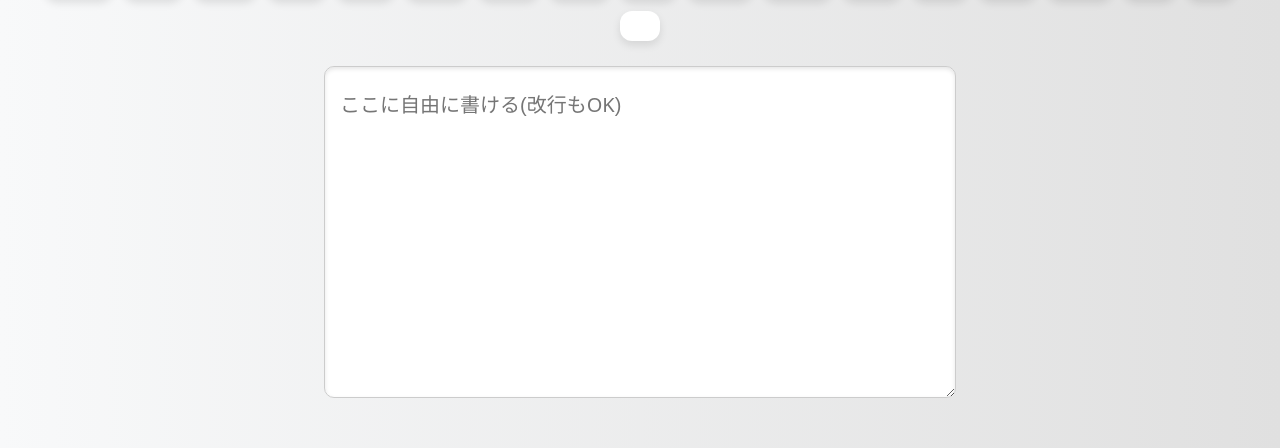
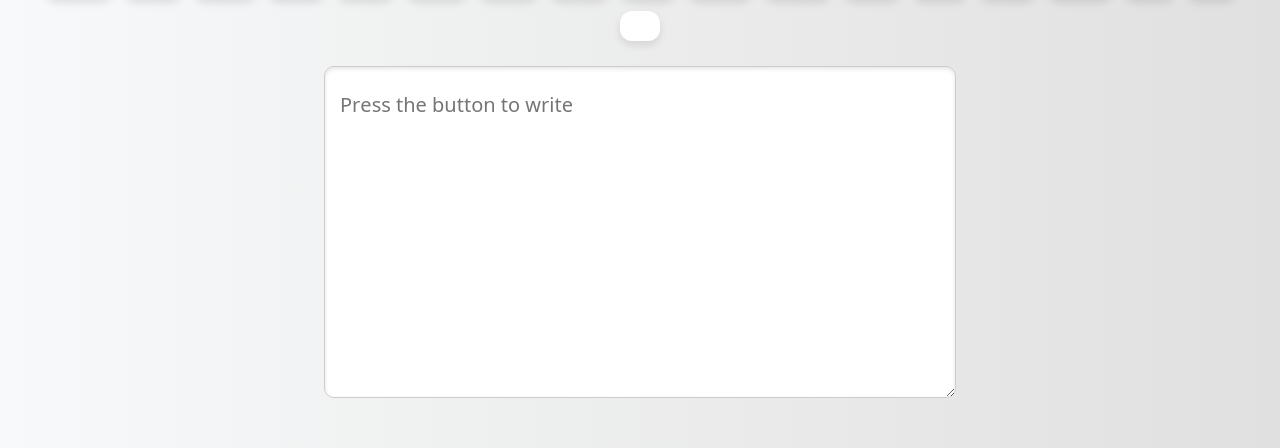
Before and after one commit to DieserFuchs/mystickeys, a plain HTML site: page index.html in a window 1280 px wide. Shown: the part 318-766 px from the top of the page. Drawn offline with Linux system fonts and the light colour scheme.

Commit message:
Update index.html

```diff
--- a/index.html
+++ b/index.html
@@ -88,7 +88,7 @@
   <!-- ボタンがここに生成される -->
 </div>
 
-<textarea id="output" placeholder="ここに自由に書ける(改行もOK)"></textarea>
+<textarea id="output" placeholder="Press the button to write"></textarea>
 
 <script>
   const mysticChars = ["ꔫ", "Ꙙ", "𐓁", "Ⴏ", "ꤒ", "Ҩ", "ꚬ", "థ", "₰", "₪", "꧒", "ᔧ", "ꋦ", "ৠ", "ല", "꜓", ","," "];
```
